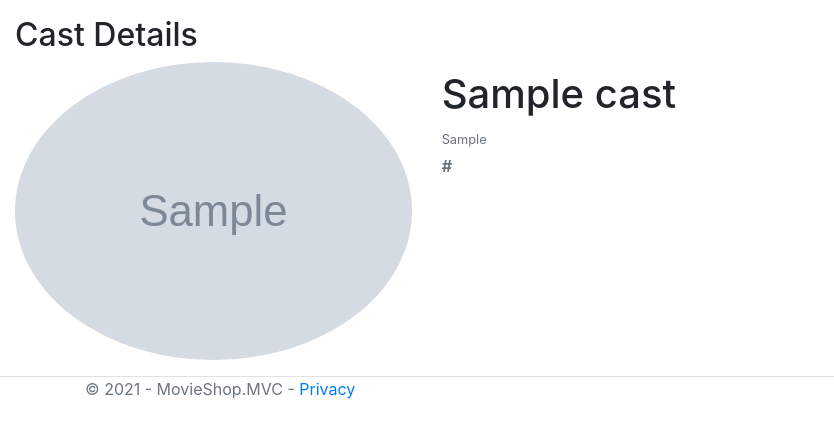
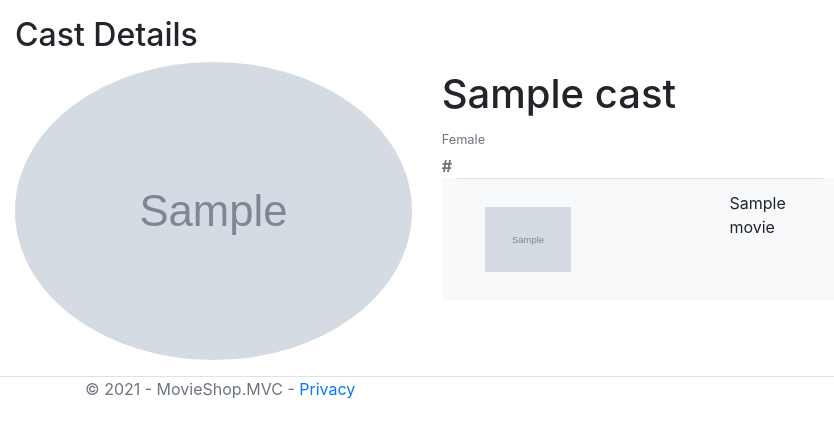
Before and after one commit to yiseoho95/MovieShop1, an ASP.NET Core app: page /Casts/Details/1 in a window 1280 px wide. Shown: the part 57-495 px from the top of the page, without its empty margins (0-834 px from the left). Run offline with ASP.NET Core 8, Linux system fonts and the light colour scheme; tables that the repository leaves empty hold one stand-in row (values such as "Sample post"); grey boxes marked "Sample" are stand-in pictures.

Commit message:
added movie table in the cast details

```diff
--- a/MovieShop.MVC/Views/Casts/Details.cshtml
+++ b/MovieShop.MVC/Views/Casts/Details.cshtml
@@ -23,7 +23,10 @@
                 <h1>
                     @Model.Name
                 </h1>
-                <small class="text-muted"> @Model.Gender </small>
+                <small class="text-muted">@if (@Model.Gender == "2")
+                {<span> Male </span>}
+                else
+                {<span> Female </span>} </small>
             </div>
 
         </div>
@@ -36,13 +39,31 @@
         </div>
 
         <div class="container-fluid bg-light">
-            <div class="row">
-                @*@foreach (var movie in Model.Movies)
-                                {
+            <table class="table">
+                <tbody>
+                    @foreach (var movie in Model?.Movies)
+                    {
+                        <tr>
+                            <td>
+                                <img src="@movie.PosterUrl" class="w-50 p-3 rounded" alt="@movie.Title"/>
+                            </td>
+                            <td>@movie.Title</td>
+                        </tr>
+                    }
+
+                </tbody>
+            </table>
+            @*<div class="row">
+                @foreach (var movie in Model.Movies)
+                {
                     <div class="col-6 col-lg-3 col-sm-4 col-xl-2">
-                        @await Html.PartialAsync("_MovieCard", movie)
-                    </div>}*@
-            </div>
+                        @movie.Title
+                    </div>
+                }
+            </div>*@
         </div>
     </div>
 </div>
+@*
+
+*@
```
